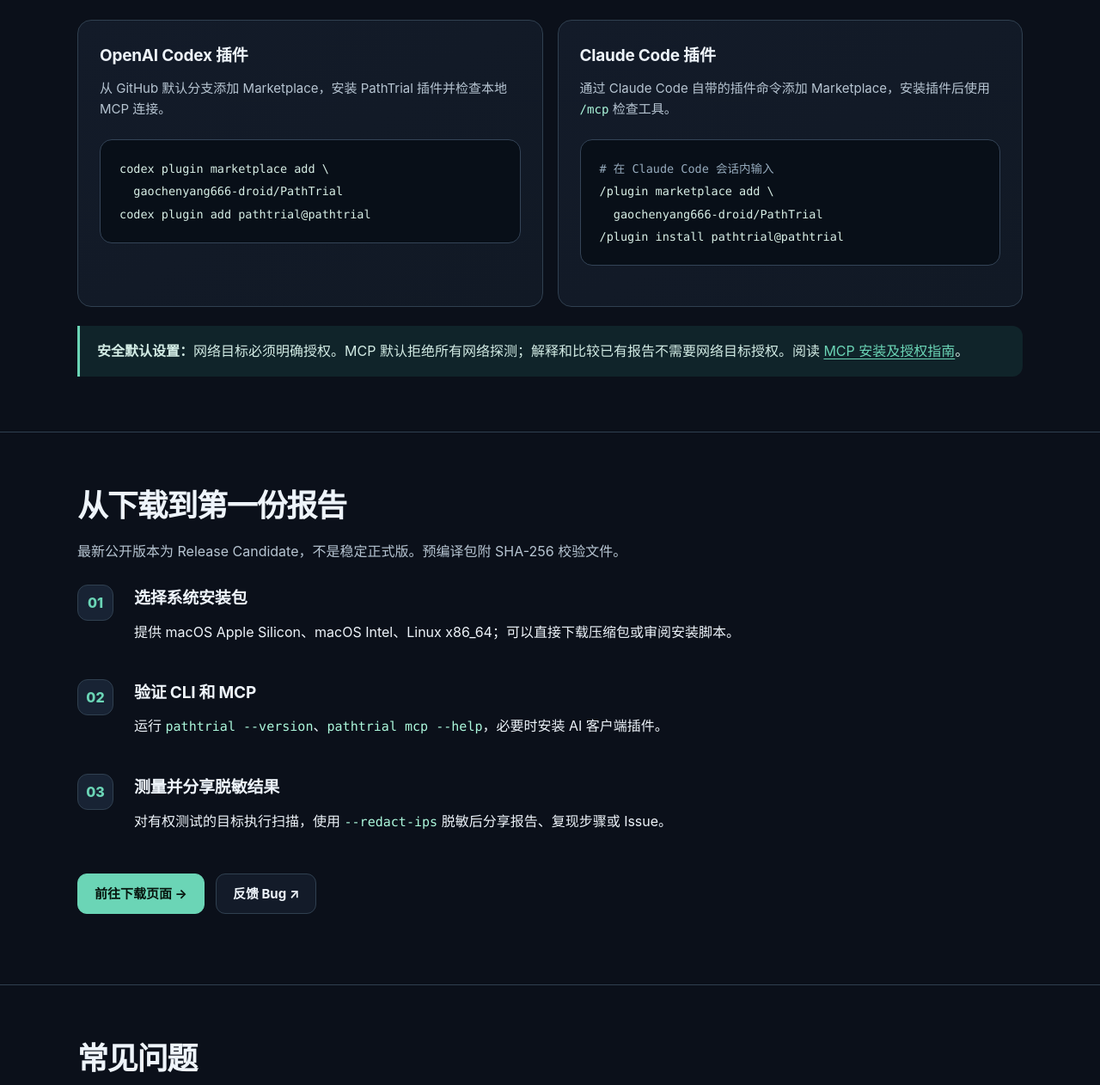
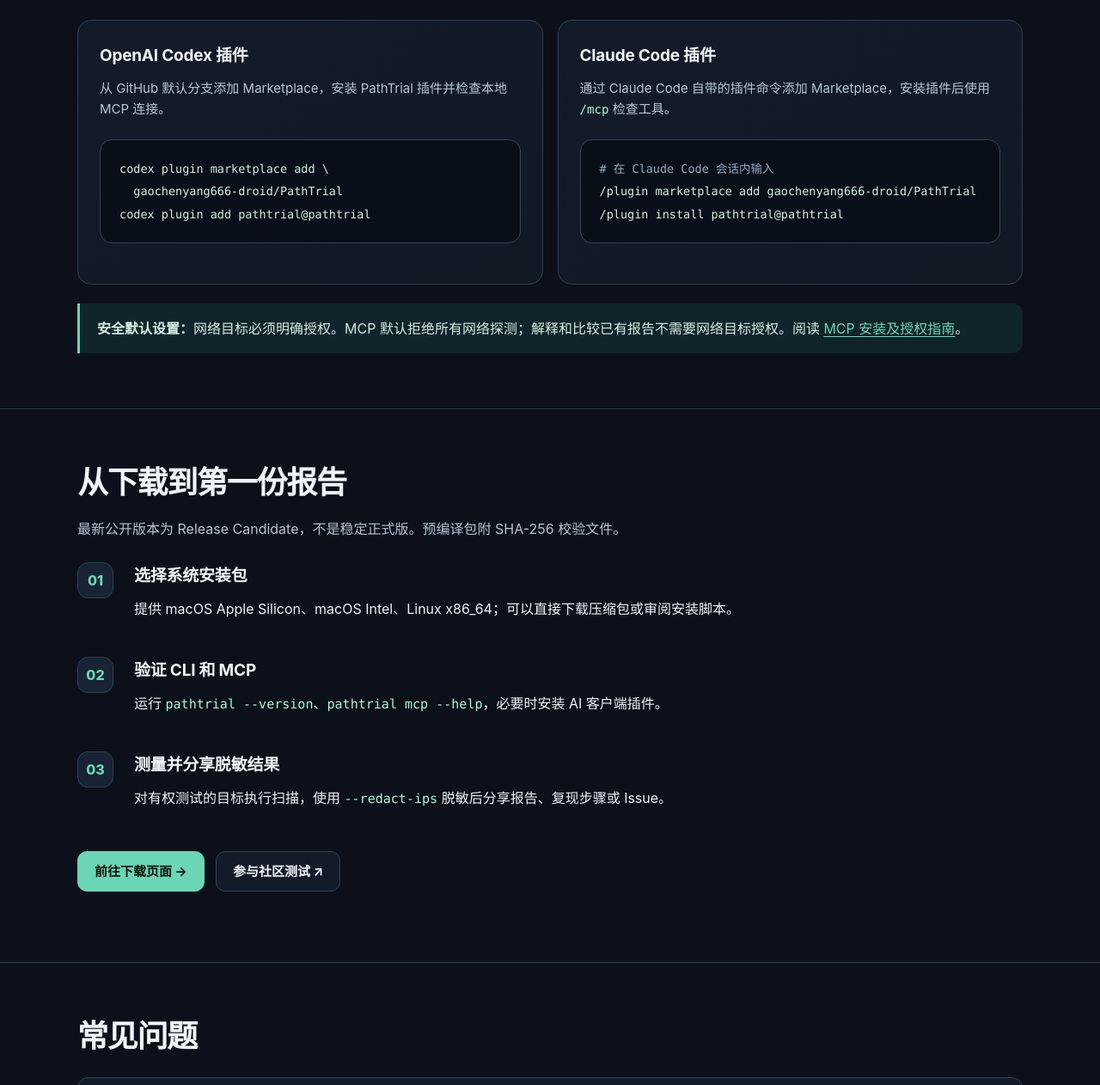
Before and after one commit to gaochenyang666-droid/PathTrial, a plain HTML site: page docs/index.html in a window 1280 px wide. Shown: the part 1676-2938 px from the top of the page at 86% size. Drawn offline with Linux system fonts and the light colour scheme.

Commit message:
docs(pages): link community test campaign and make Claude install command copyable

```diff
--- a/docs/index.html
+++ b/docs/index.html
@@ -81,8 +81,7 @@
   gaochenyang666-droid/PathTrial
 codex plugin add pathtrial@pathtrial</pre></div></div>
       <div class="card"><h3>Claude Code 插件</h3><p>通过 Claude Code 自带的插件命令添加 Marketplace，安装插件后使用 <code class="inline-code">/mcp</code> 检查工具。</p><div class="codebox"><pre><span class="comment"># 在 Claude Code 会话内输入</span>
-/plugin marketplace add \
-  gaochenyang666-droid/PathTrial
+/plugin marketplace add gaochenyang666-droid/PathTrial
 /plugin install pathtrial@pathtrial</pre></div></div>
     </div>
     <div class="notice" style="margin-top:22px"><strong>安全默认设置：</strong>网络目标必须明确授权。MCP 默认拒绝所有网络探测；解释和比较已有报告不需要网络目标授权。阅读 <a href="https://github.com/gaochenyang666-droid/PathTrial/blob/main/docs/ai-integrations.md">MCP 安装及授权指南</a>。</div>
@@ -94,7 +93,7 @@
       <div class="step"><span class="number">02</span><div><h3>验证 CLI 和 MCP</h3><p>运行 <code class="inline-code">pathtrial --version</code>、<code class="inline-code">pathtrial mcp --help</code>，必要时安装 AI 客户端插件。</p></div></div>
       <div class="step"><span class="number">03</span><div><h3>测量并分享脱敏结果</h3><p>对有权测试的目标执行扫描，使用 <code class="inline-code">--redact-ips</code> 脱敏后分享报告、复现步骤或 Issue。</p></div></div>
     </div>
-    <div class="actions"><a class="btn primary" href="./download.html">前往下载页面 →</a><a class="btn secondary" href="https://github.com/gaochenyang666-droid/PathTrial/issues/new?template=bug_report.md">反馈 Bug ↗</a></div>
+    <div class="actions"><a class="btn primary" href="./download.html">前往下载页面 →</a><a class="btn secondary" href="https://github.com/gaochenyang666-droid/PathTrial/issues/3">参与社区测试 ↗</a></div>
   </div></section>
   <section class="section"><div class="container">
     <div class="section-head"><h2>常见问题</h2></div>
```
